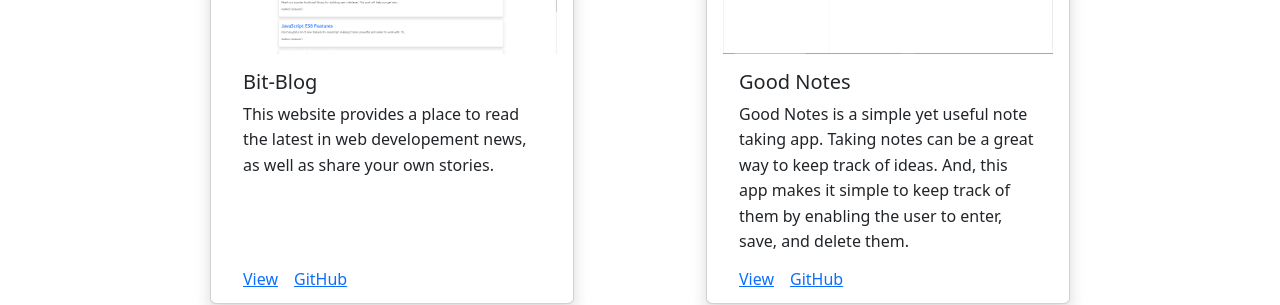
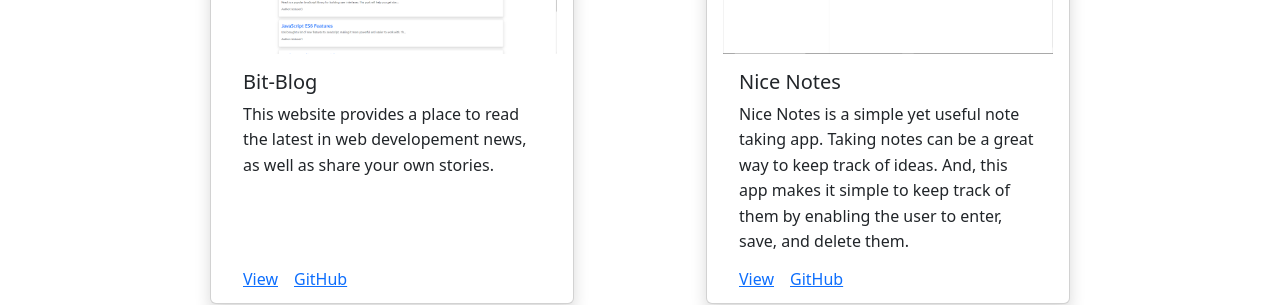
Before and after one commit to Flem-House-Dev/Flem-House-Dev-Portfolio, a React (Vite) app: page /Portfolio in a window 1280 px wide. Shown: the part 353-658 px from the top of the page. Built offline with nearby package versions, Linux system fonts and the light colour scheme.

Commit message:
updated Portfolio page

```diff
--- a/src/pages/Portfolio.jsx
+++ b/src/pages/Portfolio.jsx
@@ -10,13 +10,13 @@ const viewLinkOne = "https://bit-blog-web-dev.onrender.com/";
 const githubLinkOne = "https://github.com/Flem-House-Dev/Bit-Blog-Web-Dev";
 
 import imageTwo from "../assets/good-notes.png";
-const titleTwo = "Good Notes";
-const descriptionTwo = `Good Notes is a simple yet useful note taking app.
+const titleTwo = "Nice Notes";
+const descriptionTwo = `Nice Notes is a simple yet useful note taking app.
   Taking notes can be a great
   way to keep track of ideas. And, this app makes it simple to keep track of them
   by enabling the user to enter, save, and delete them.`;
-const viewLinkTwo = "https://good-notes-13au.onrender.com/";
-const githubLinkTwo = "https://github.com/Flem-House-Dev/Good-Notes";
+const viewLinkTwo = "https://nice-notes.onrender.com";
+const githubLinkTwo = "https://github.com/Flem-House-Dev/Nice-Notes";
 
 import imageThree from "../assets/skycast-weather.png";
 const titleThree = "SkyCast Weather";
```
